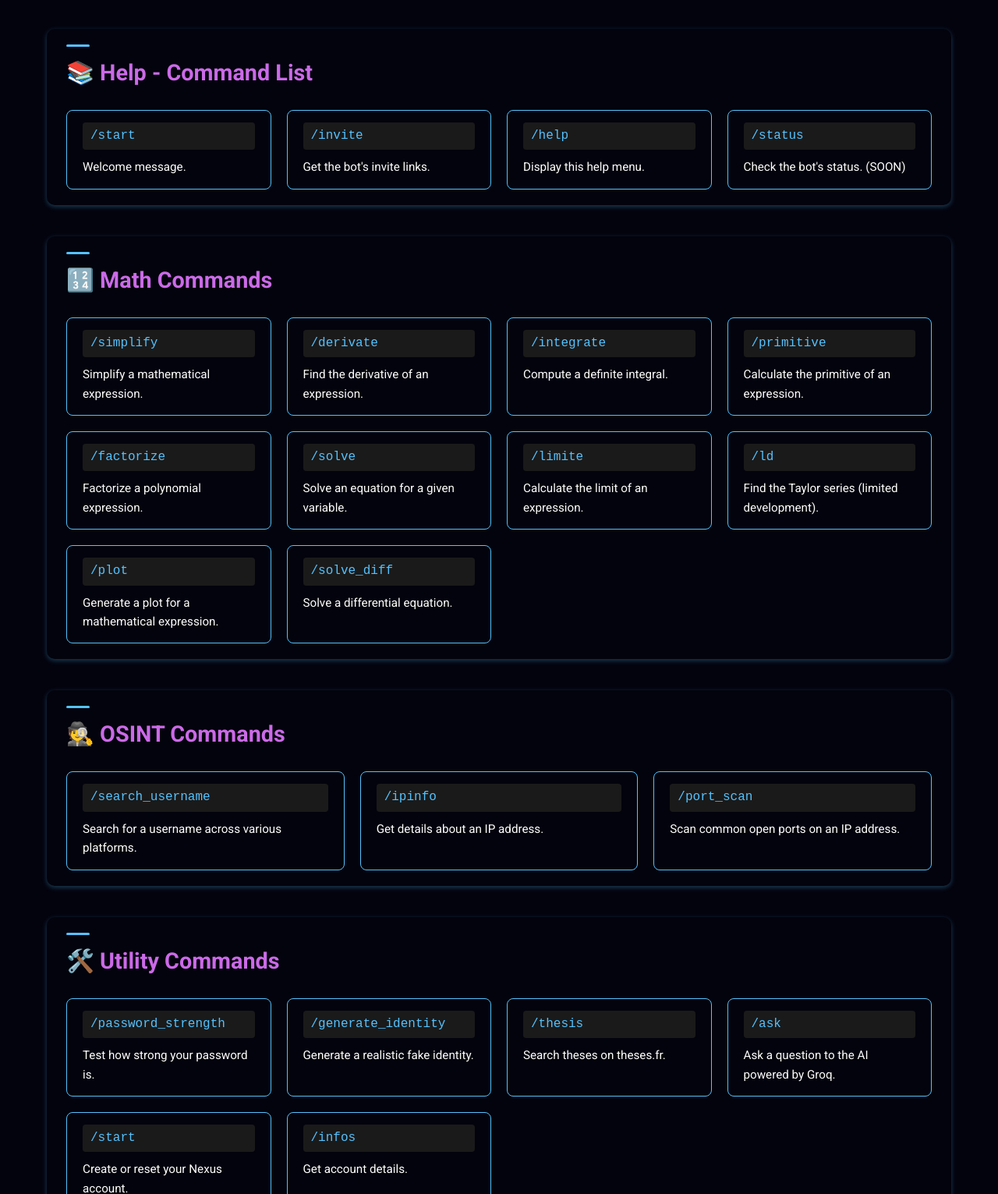
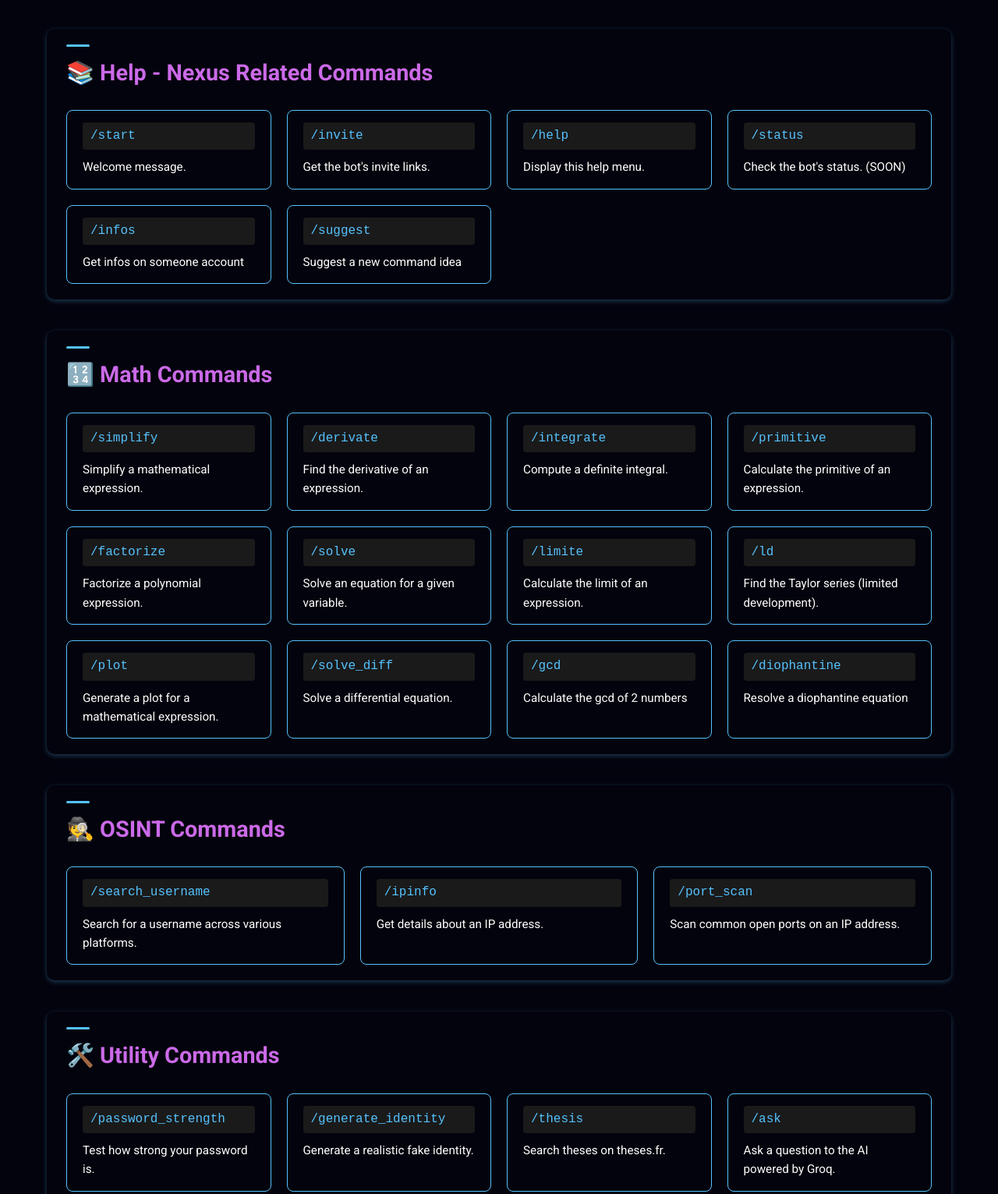
Before and after one commit to Fire5917/NexusWeb, a plain HTML site: page commands.html in a window 1280 px wide. Shown: the part 249-1780 px from the top of the page at 78% size. Drawn offline with nearby package versions, Linux system fonts and the light colour scheme.

Commit message:
Update command categories and add new commands for user interaction

```diff
--- a/commands.html
+++ b/commands.html
@@ -48,7 +48,7 @@
 
             <!-- Help Commands -->
             <div class="command-category">
-                <h2>📚 Help - Command List</h2>
+                <h2>📚 Help - Nexus Related Commands</h2>
                 <div class="commands-grid">
                     <div class="command-card">
                         <code>/start</code>
@@ -65,6 +65,14 @@
                     <div class="command-card">
                         <code>/status</code>
                         <p>Check the bot's status. (SOON)</p>
+                    </div>
+                    <div class="command-card">
+                        <code>/infos</code>
+                        <p>Get infos on someone account</p>
+                    </div>
+                    <div class="command-card">
+                        <code>/suggest</code>
+                        <p>Suggest a new command idea</p>
                     </div>
                 </div>
             </div>
@@ -113,6 +121,14 @@
                         <code>/solve_diff</code>
                         <p>Solve a differential equation.</p>
                     </div>
+                    <div class="command-card">
+                        <code>/gcd</code>
+                        <p>Calculate the gcd of 2 numbers</p>
+                    </div>
+                    <div class="command-card">
+                        <code>/diophantine</code>
+                        <p>Resolve a diophantine equation</p>
+                    </div>
                 </div>
             </div>
 
@@ -156,12 +172,8 @@
                         <p>Ask a question to the AI powered by Groq.</p>
                     </div>
                     <div class="command-card">
-                        <code>/start</code>
-                        <p>Create or reset your Nexus account.</p>
-                    </div>
-                    <div class="command-card">
-                        <code>/infos</code>
-                        <p>Get account details.</p>
+                        <code>/poll</code>
+                        <p>Create a poll</p>
                     </div>
                 </div>
             </div>
@@ -217,13 +229,21 @@
                 <!-- Fun & play-->
                 <h2>🎮 Fun & Play</h2>
                 <div class="commands-grid">
-                <div class="commands-card">
+                    <div class="command-card">
                         <code>/slap</code>
                         <p>Send a slap to someone with his ID</p>
                     </div>
                     <div class="command-card">
                         <code>/send_gif</code>
-                    <p>Send a gif to someone depending on categories</p>
+                        <p>Send a gif to someone depending on categories</>
+                    </div>
+                    <div class="command-card">
+                        <code>/loto</code>
+                        <p>Play lotery</p>
+                    </div>
+                    <div class="command-card">
+                        <code>/coinflip</code>
+                        <p>Play a game of coinflip</p>
                     </div>
                 </div>
             </div>
```
Lines whose indentation alone changed are shown as unchanged.
